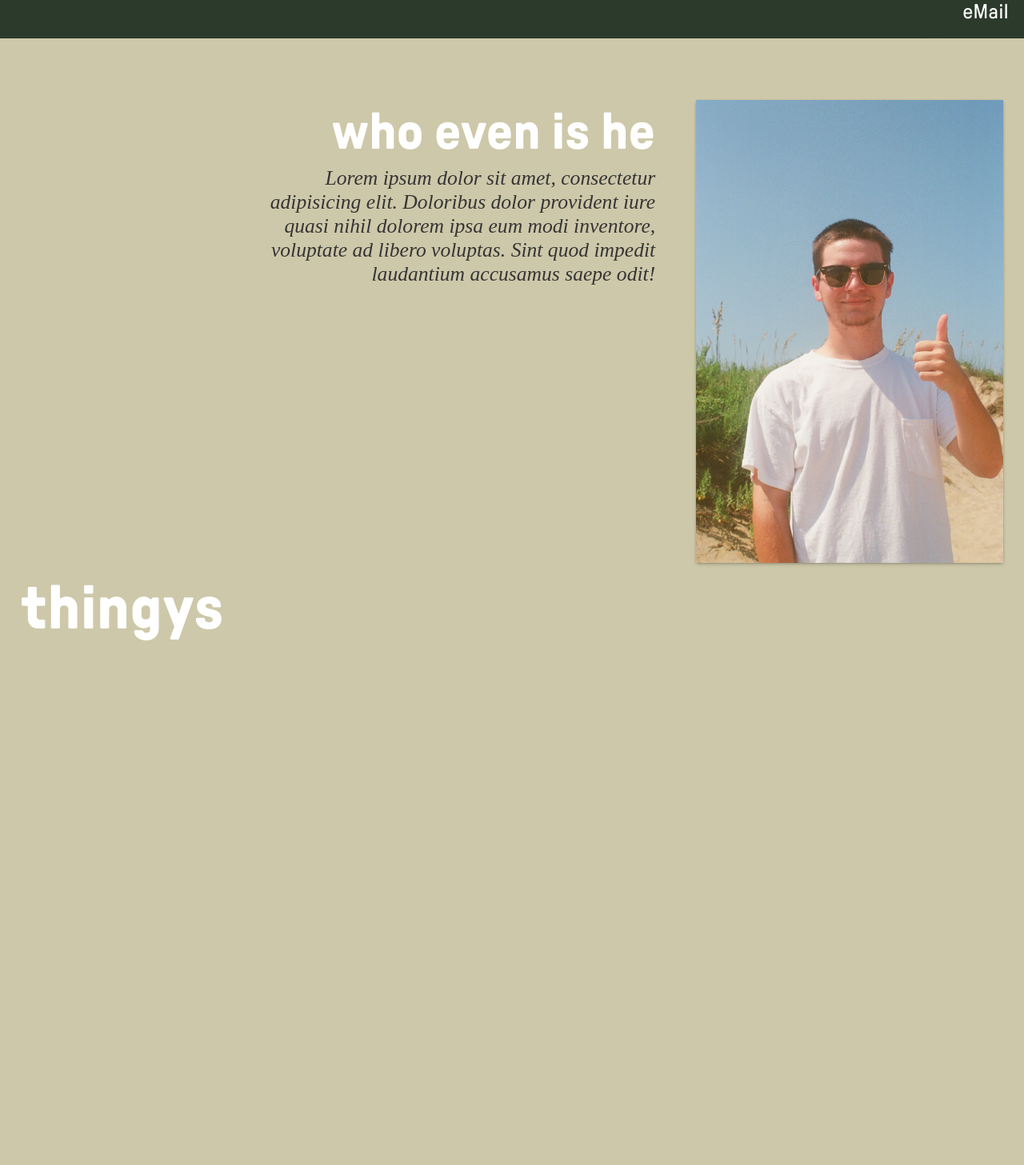
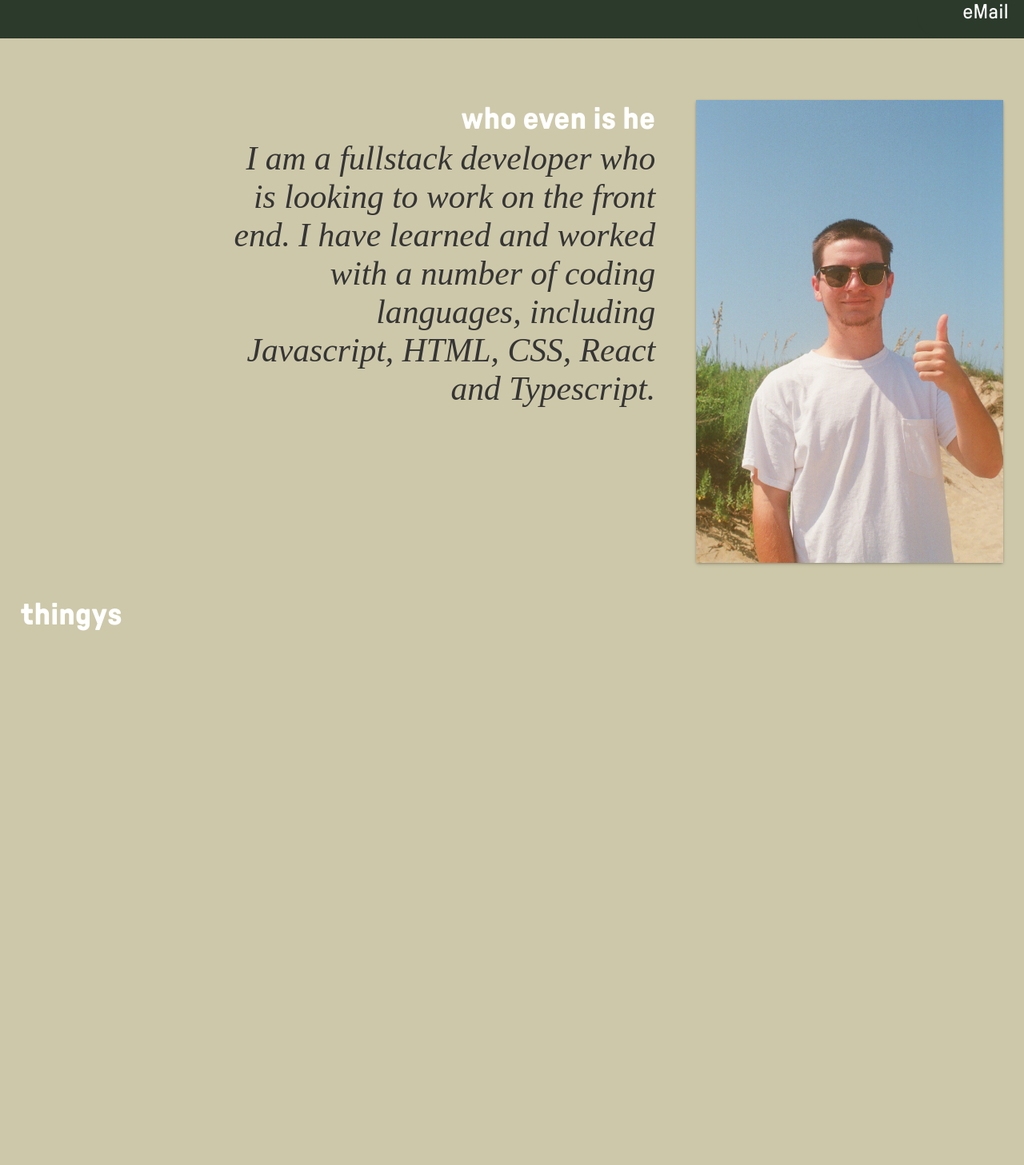
Before and after one commit to ttiurt/portfolio, a React (Vite) app: page / in a window 1280 px wide. Shown: the part 113-1570 px from the top of the page at 80% size. Built offline with nearby package versions, Linux system fonts and the light colour scheme; a web font is replaced by a local one.

Commit message:
add MyProjects lay out

```diff
--- /dev/null
+++ b/src/components/MyProjects/MyProject.jsx
@@ -0,0 +1,21 @@
+import styles from './MyProjects.module.css'
+
+const MyProjects = () => {
+  return (
+    <div className={styles.thngsCntnr}>
+      <div className={styles.thngsTitle}>
+        <h1>thingys</h1>
+      </div>
+      <div className={styles.thngLeft}>
+        <div className={styles.TLimg}>
+
+        </div>
+        <div className={styles.TLinfo}>
+
+        </div>
+      </div>
+    </div>
+  )
+}
+
+export default MyProjects
--- /dev/null
+++ b/src/components/MyProjects/MyProjects.module.css
@@ -0,0 +1,52 @@
+.thngsTitle{
+  font-family: gtPressura;
+  text-align: left;
+  align-items: center;
+  font-size: 1.5vw;
+  padding-left: 2vw;
+  padding-top: 2.5vw;
+}
+
+.thngsTitle > h1 {
+  margin: 0;
+}
+
+.thngLeft {
+  display: grid;
+  grid-template-columns: 1fr 1fr 1fr;
+  grid-template-rows: 1fr 1fr;
+  grid-auto-columns: 1fr;
+  gap: 0px 0px;
+  grid-auto-flow: row;
+  grid-template-areas:
+    "TLimg TLinfo TLinfo"
+    "TLimg TLinfo TLinfo";
+}
+
+.TLimg {
+  grid-area: TLimg;
+}
+
+.TLinfo {
+  grid-area: TLinfo;
+}
+
+.thngRight {
+  display: grid;
+  grid-template-columns: 1fr 1fr 1fr;
+  grid-template-rows: 1fr 1fr;
+  grid-auto-columns: 1fr;
+  gap: 0px 0px;
+  grid-auto-flow: row;
+  grid-template-areas:
+    "TRimg TRinfo TRinfo"
+    "TRimg TRinfo TRinfo";
+}
+
+.TRimg {
+  grid-area: TRimg;
+}
+
+.TRinfo {
+  grid-area: TRinfo;
+}
--- a/src/components/Nav/Nav.jsx
+++ b/src/components/Nav/Nav.jsx
@@ -5,7 +5,7 @@ const Nav = () => {
     <div className={styles.hat}>
       <div className={styles.links}>
         <p><a href="https://www.linkedin.com/in/truittzach/" target="_blank" rel="noopener noreferrer">LinkedIn</a></p>
-        <p><a href="" target="_blank" rel="noopener noreferrer">Resume</a></p>
+        <p><a href="https://docs.google.com/document/d/1fdu2pVtlFe7Ohr3HA5HqTou6T0fwHr0W1vEuQwF5Rk8/edit?usp=sharing" target="_blank" rel="noopener noreferrer">Resume</a></p>
         <p><a href="https://github.com/ttiurt" target="_blank" rel="noopener noreferrer">GitHub</a></p>
         <p><a href="mailto:truittzach33@gmail.com">eMail</a></p>
       </div>
--- a/src/components/Skills/Skills.module.css
+++ b/src/components/Skills/Skills.module.css
@@ -2,7 +2,7 @@
   font-family: gtPressura;
   text-align: left;
   align-items: center;
-  font-size: 3vw;
+  font-size: 1.5vw;
   padding-left: 2vw;
   padding-top: 2.5vw;
 }
--- a/src/pages/Home/Home.jsx
+++ b/src/pages/Home/Home.jsx
@@ -1,4 +1,5 @@
 import Skills from '../../components/Skills/Skills'
+import MyProjects from '../../components/MyProjects/MyProject'
 
 import styles from './Home.module.css'
 
@@ -12,14 +13,14 @@ const Home = () => {
             <div className={styles.ABOUTtitle}>
               <h1>who even is he</h1>
             </div>
-            <p>Lorem ipsum dolor sit amet, consectetur adipisicing elit. Doloribus dolor provident iure quasi nihil dolorem ipsa eum modi inventore, voluptate ad libero voluptas. Sint quod impedit laudantium accusamus saepe odit!</p>
+            <p>I am a fullstack developer who is looking to work on the front end. I have learned and worked with a number of coding languages, including Javascript, HTML, CSS, React and Typescript.</p>
           </div>
           <div className={styles.ABOUTimg}>
             <img src='/headshot.jpg' alt="Me." />
           </div>
         </div>
         <div className={styles.PRJCT}>
-          <h1>thingys</h1>
+          <MyProjects />
         </div>
         <div className={styles.SKILLS}>
           <Skills />
--- a/src/pages/Home/Home.module.css
+++ b/src/pages/Home/Home.module.css
@@ -34,7 +34,7 @@
   font-family: gtPressura;
   font-style: normal;
   color: white;
-  font-size: 2.5vw;
+  font-size: 1.5vw;
 }
 
 .ABOUTtitle > h1 {
@@ -49,7 +49,7 @@
 
 .ABOUTmain > p {
   align-self: start;
-  font-size: 2vw;
+  font-size: 3.25vw;
   padding-left: 15vw;
   margin: 0;
 }
@@ -67,7 +67,7 @@
 
 .PRJCT > h1 {
   font-family: gtPressura;
-  font-size: 6vw;
+  font-size: 3.5vw;
   display: flex;
   padding-left: 2vw;
   margin: 0;
```
Also changed, not shown: public/box.png (added).
